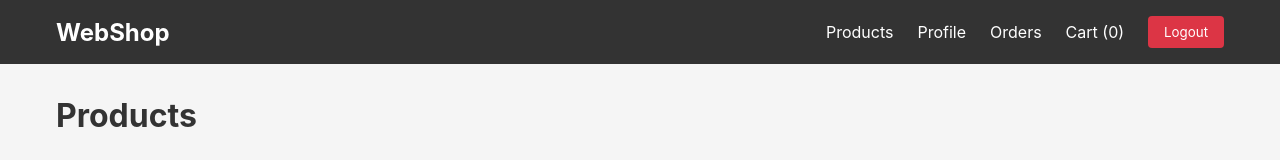
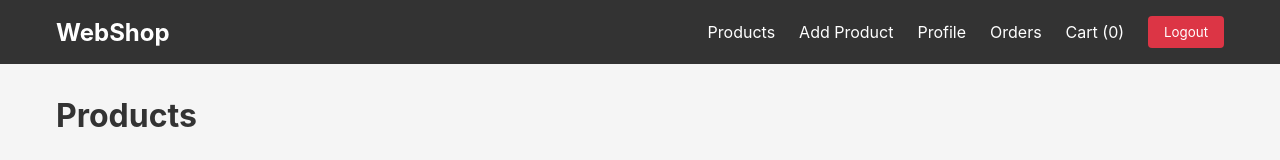
Before and after one commit to Meddelleude/Systems-Integration, a React (Create React App) app in the folder frontend/: page / in a window 1280 px wide. Shown: the top 160 px of the page. Built offline with nearby package versions, Linux system fonts and the light colour scheme; no server answers; sample sign-in values are in the browser's storage.

Commit message:
Update Navbar.js
+ add products

```diff
--- a/frontend/src/components/Navbar.js
+++ b/frontend/src/components/Navbar.js
@@ -15,6 +15,7 @@ function Navbar() {
 
           {user ? (
             <>
+              <Link to="/add-product" style={styles.link}>Add Product</Link>
               <Link to="/profile" style={styles.link}>Profile</Link>
               <Link to="/orders" style={styles.link}>Orders</Link>
               <Link to="/cart" style={styles.link}>
```
